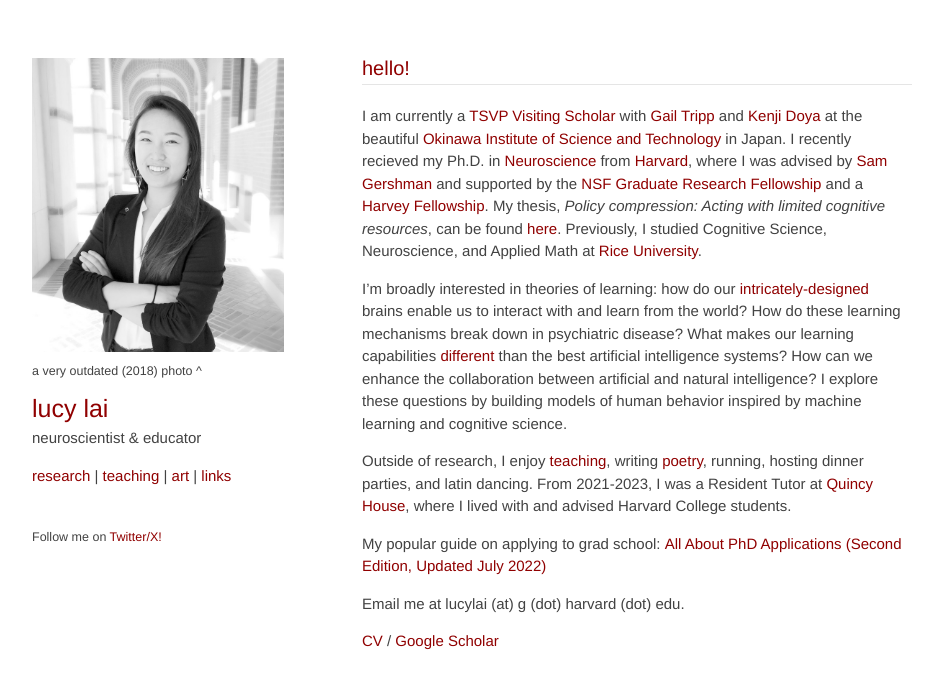
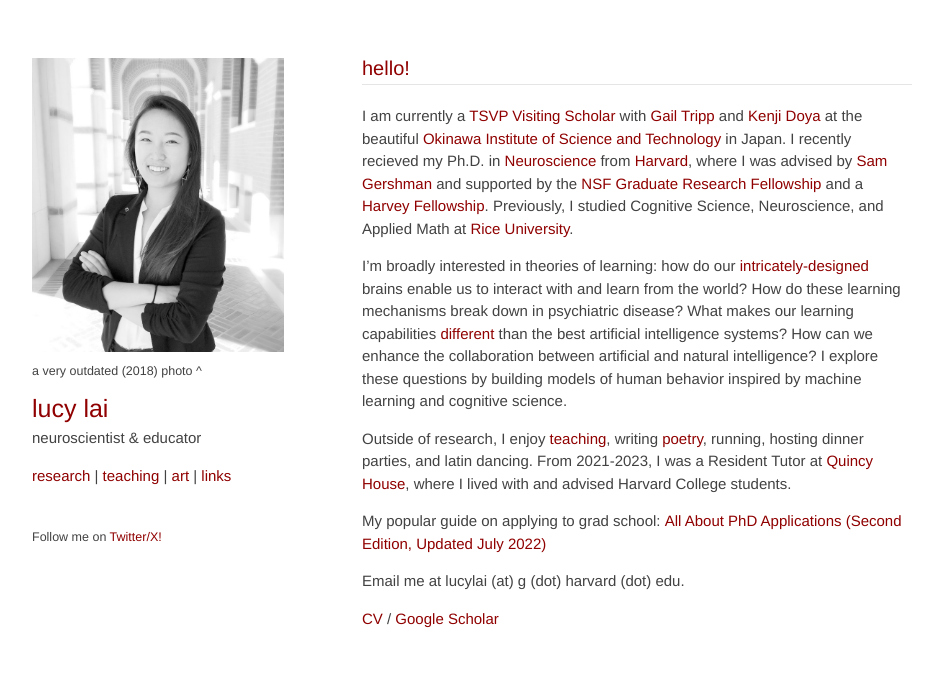
Before and after one commit to lucylai96/lucylai96.github.io, a Jekyll site: the page built from index.md, in a window 1280 px wide. Shown: the top 689 px of the page, without its empty margins (168-1111 px from the left). Built offline with Jekyll 4.4.1, drawn with Linux system fonts in a browser that asks for light colours; our own code applies the rules of GitHub Pages for plain Markdown files.

Commit message:
Update index.md

```diff
--- a/index.md
+++ b/index.md
@@ -1,6 +1,6 @@
 ## hello!
 ***
-I am currently a [TSVP Visiting Scholar](https://groups.oist.jp/tsvp){:target="_blank"} with [Gail Tripp](https://groups.oist.jp/hdnu){:target="_blank"} and [Kenji Doya](https://groups.oist.jp/ncu){:target="_blank"} at the beautiful [Okinawa Institute of Science and Technology](https://oist.jp){:target="_blank"} in Japan. I recently recieved my Ph.D. in <a href="https://pinphd.hms.harvard.edu/" target="_blank">Neuroscience</a> from <a href="http://www.harvard.edu" target="_blank">Harvard</a>, where I was advised by <a href="http://gershmanlab.com/people/sam.html" target="_blank">Sam Gershman</a> and supported by the <a href="https://www.nsfgrfp.org/" target="_blank">NSF Graduate Research Fellowship</a> and a <a href="https://www.28twelvefoundation.org/" target="_blank">Harvey Fellowship</a>. My thesis, _Policy compression: Acting with limited cognitive resources_, can be found <a href="https://dash.harvard.edu/handle/1/37378979" target="_blank">here</a>. Previously, I studied Cognitive Science, Neuroscience, and Applied Math at <a href="http://www.rice.edu/" target="_blank">Rice University</a>.
+I am currently a [TSVP Visiting Scholar](https://groups.oist.jp/tsvp){:target="_blank"} with [Gail Tripp](https://groups.oist.jp/hdnu){:target="_blank"} and [Kenji Doya](https://groups.oist.jp/ncu){:target="_blank"} at the beautiful [Okinawa Institute of Science and Technology](https://oist.jp){:target="_blank"} in Japan. I recently recieved my Ph.D. in <a href="https://pinphd.hms.harvard.edu/" target="_blank">Neuroscience</a> from <a href="http://www.harvard.edu" target="_blank">Harvard</a>, where I was advised by <a href="http://gershmanlab.com/people/sam.html" target="_blank">Sam Gershman</a> and supported by the <a href="https://www.nsfgrfp.org/" target="_blank">NSF Graduate Research Fellowship</a> and a <a href="https://www.28twelvefoundation.org/" target="_blank">Harvey Fellowship</a>. Previously, I studied Cognitive Science, Neuroscience, and Applied Math at <a href="http://www.rice.edu/" target="_blank">Rice University</a>.
 
 I’m broadly interested in theories of learning: how do our <a href="http://mitpress.mit.edu/books/principles-neural-design" target="_blank">intricately-designed</a> brains enable us to interact with and learn from the world? How do these learning mechanisms break down in psychiatric disease? What makes our learning capabilities <a href="http://gershmanlab.com/pubs/Lake17.pdf" target="_blank"> different</a> than the best artificial intelligence systems? How can we enhance the collaboration between artificial and natural intelligence? I explore these questions by building models of human behavior  inspired by machine learning and cognitive science.
 
```
